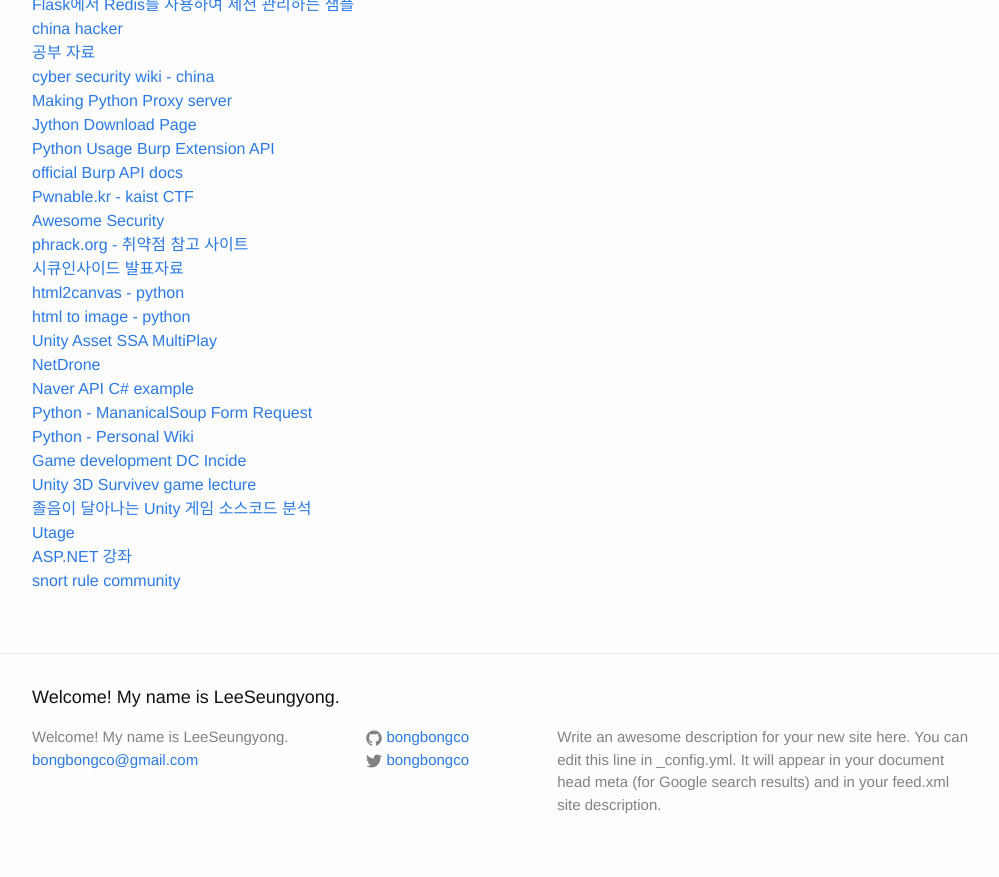
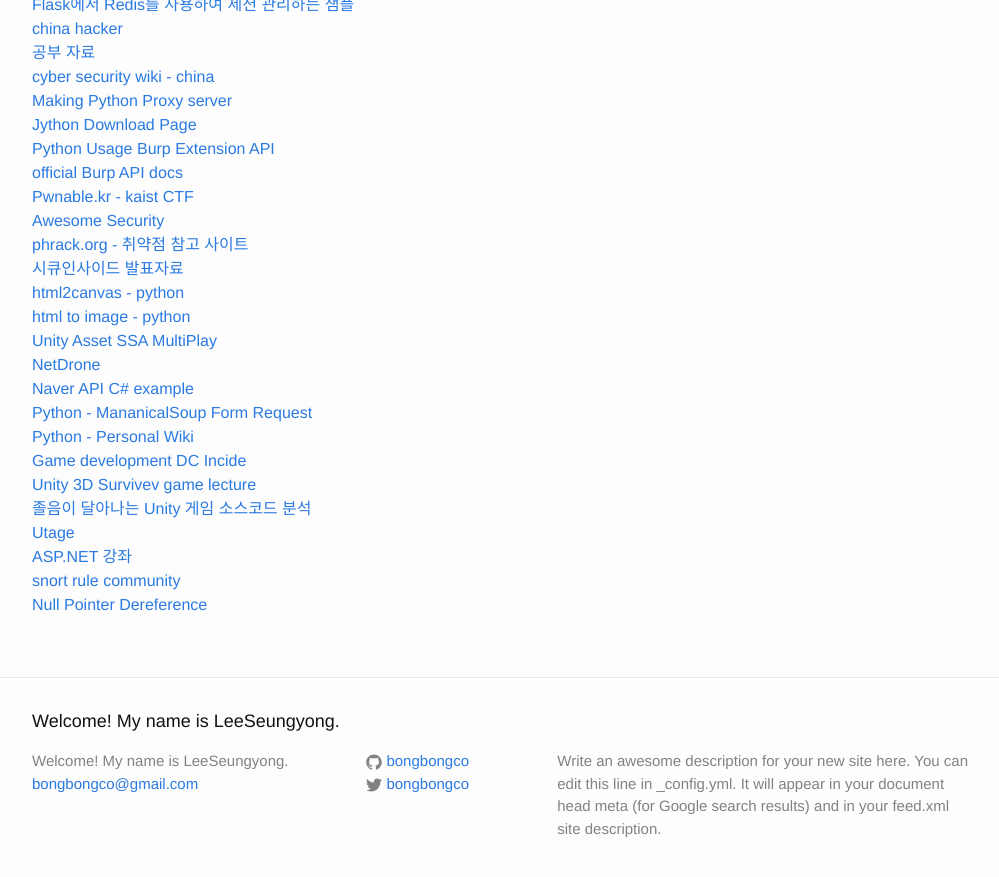
Before and after one commit to LktProgrammer/bongbongco.github.io, a Jekyll site: the page built from _posts/2016-07-22-Website-List.markdown, in a window 1280 px wide and 900 px high, scrolled down 2271 px. Shown: the top 877 px of the window, without its empty margins (138-1137 px from the left). Built offline with Jekyll 4.4.1, drawn with Linux system fonts in a browser that asks for light colours.

Commit message:
Update 2016-07-22-Website-List.markdown

```diff
--- a/_posts/2016-07-22-Website-List.markdown
+++ b/_posts/2016-07-22-Website-List.markdown
@@ -114,3 +114,4 @@ title: 참고할 웹 사이트들.
 [Utage](http://madnesslabo.net/utage/?lang=en)
 [ASP.NET 강좌](http://www.egocube.pe.kr/)
 [snort rule community](https://snortrules.wordpress.com/)
+[Null Pointer Dereference](http://story.wisedog.net/null-pointer-dereference-%EB%9E%80/)
```
